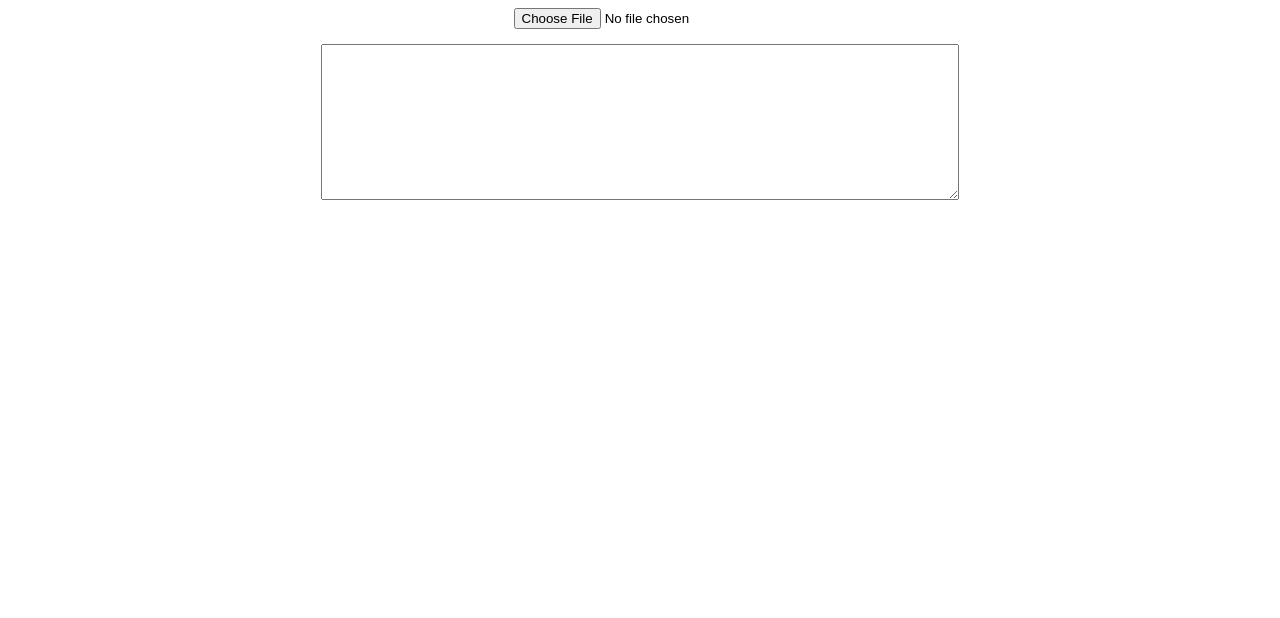
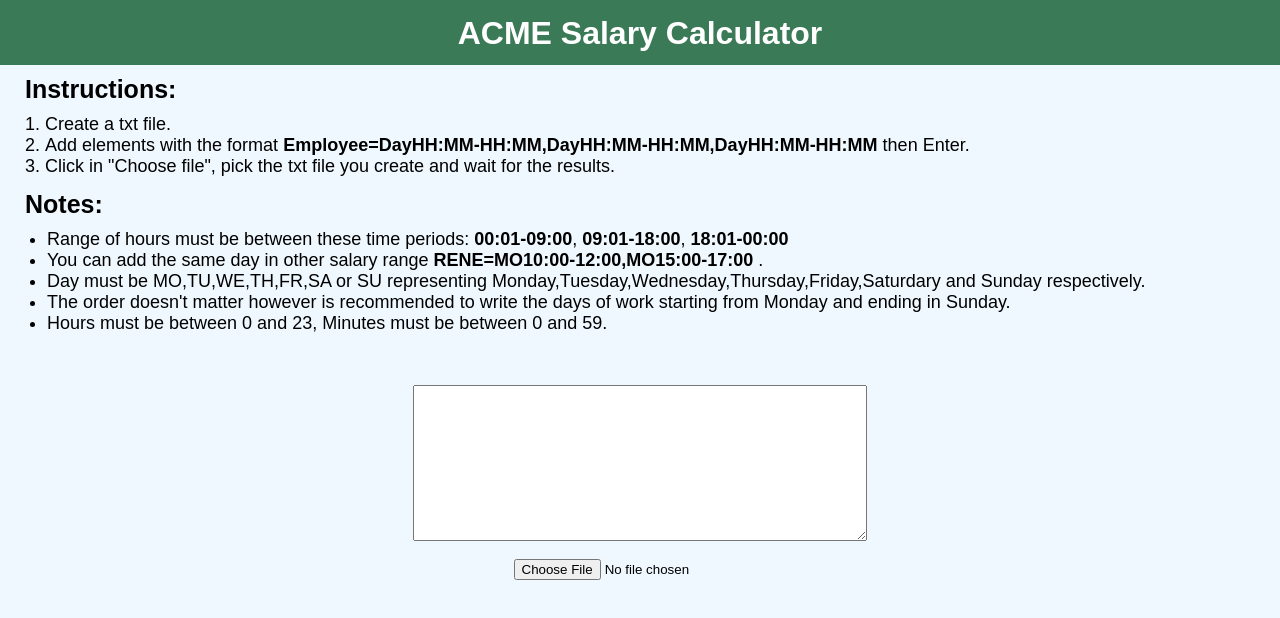
Before and after one commit to ceortiz33/ACME-Salary-Calculator-Javascript, a plain HTML site: page index.html in a window 1280 px wide. Drawn offline with Linux system fonts and the light colour scheme.

Commit message:
Update User Interface in html and css files

```diff
--- a/index.html
+++ b/index.html
@@ -2,14 +2,35 @@
 <html>
 
 <head>
-    <title>Salary Calculator</title>
+    <title>ACME Salary Calculator</title>
     <link rel="stylesheet" href="styles.css">
 </head>
 
 <body>
+    <h1>ACME Salary Calculator</h1>
+
+    <h2>Instructions:</h2>
+    <ol>
+        <li>Create a txt file.</li>
+        <li>Add elements with the format <b>Employee=DayHH:MM-HH:MM,DayHH:MM-HH:MM,DayHH:MM-HH:MM</b> then Enter.</li>
+        <li>Click in "Choose file", pick the txt file you create and wait for the results.</li>
+    </ol>
+
+    <h2>Notes:</h2>
+
+    <ul>
+        <li>Range of hours must be between these time periods: <b>00:01-09:00</b>, <b>09:01-18:00</b>, <b>18:01-00:00</b></li>
+        <li>You can add the same day in other salary range <b>RENE=MO10:00-12:00,MO15:00-17:00</b> .</li>
+        <li>Day must be MO,TU,WE,TH,FR,SA or SU representing Monday,Tuesday,Wednesday,Thursday,Friday,Saturdary and Sunday respectively.</li>
+        <li>The order doesn't matter however is recommended to write the days of work starting from Monday and ending in Sunday.</li>
+        <li>Hours must be between 0 and 23, Minutes must be between 0 and 59.</li>
+    </ul>
+
+    <br><br>
     <div>
+        <textarea cols="30" rows="10"></textarea>
+        <br>
         <input type="file" >
-        <textarea cols="30" rows="10"></textarea>
     </div>
 
     <script src="script.js"></script>
--- a/styles.css
+++ b/styles.css
@@ -1,3 +1,22 @@
+*{
+    margin: 0px;
+
+}
+
+body{
+    background: #F0F8FF;
+    font-family: Arial, Helvetica, sans-serif;
+}
+
+h1{
+    text-align:center;
+    color: white;
+    background: #3B7A57;
+    padding-top: 15px;
+    height: 50px;
+
+}
+
 div{
     display: flex;
     flex-direction: column;
@@ -6,5 +25,24 @@
 
 textarea {
     margin-top: 15px;
-    width: 50%;
+    width: 35%;
 }
+
+h2{
+    margin-left: 25px;
+    padding-top: 10px;
+    padding-bottom: 10px;
+    font-size: 25px;
+}
+
+ol{
+    margin-bottom: 0px;
+    padding-bottom: 3px;
+    margin-left: 5px;
+    font-size: 18px;
+}
+
+ul{
+    margin-left: 7px;
+    font-size: 18px;
+}
```
